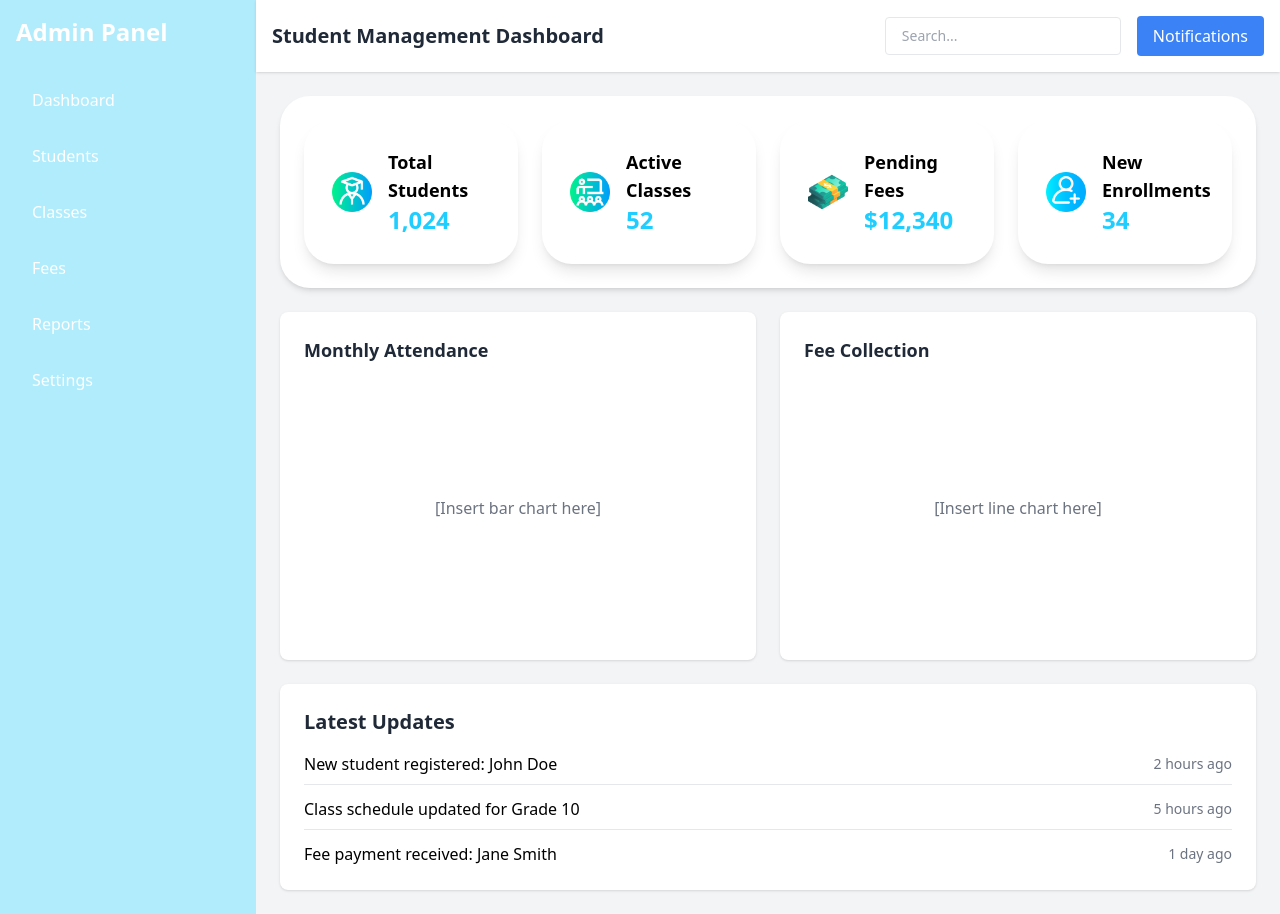
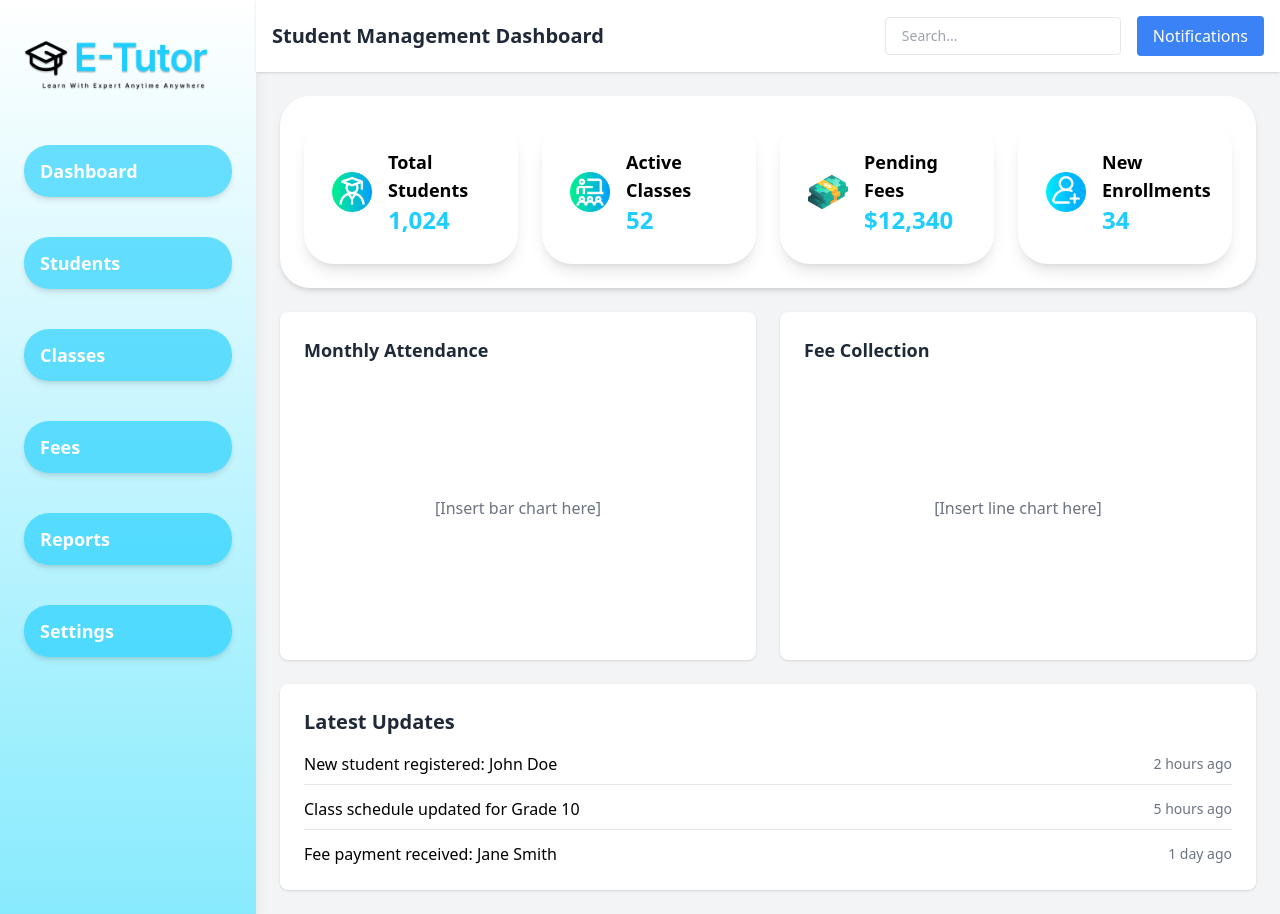
Before and after one commit to Vihanga-Gaganatharu/Poll-Management-System-React, a React (Vite) app: page /dashbord in a window 1280 px wide. Built offline with nearby package versions, Linux system fonts and the light colour scheme.

Commit message:
Side BAR Fixed

```diff
--- a/src/components/SideBar/SideBarPage.tsx
+++ b/src/components/SideBar/SideBarPage.tsx
@@ -1,4 +1,3 @@
-
 export const SideBarPage = () => {
     const menuItems = [
         { label: "Dashboard", link: "/dashbord" },
@@ -10,19 +9,26 @@ export const SideBarPage = () => {
     ];
 
     return (
-        <aside className="w-64 bg-[#B1ECFC] text-white min-h-screen p-4">
-            <div className="text-2xl font-bold mb-8">Admin Panel</div>
+        <aside className="w-64 bg-gradient-to-b from-[#FFFFFF] to-[#88EBFD] text-white min-h-screen p-6 shadow-lg">
+            {/* Admin Panel Header */}
+            <div className="text-3xl font-extrabold mb-12 text-center uppercase tracking-wider text-[#88EBFD]">
+                <img src="/src/assets/logo.png" alt="E-Titer Image" className="mb-4 mx-auto"/>
+            </div>
+
+
+            {/* Navigation Menu */}
             <nav>
-                <ul className="space-y-4">
+                <ul className="space-y-10">
                     {menuItems.map((item) => (
                         <li key={item.label}>
                             <a
                                 href={item.link}
-                                className="block px-4 py-2 rounded hover:bg-blue-500"
+                                className="flex items-center text-center px-4 py-3 rounded-[25px] bg-[#12CCFF] bg-opacity-60 hover:bg-opacity-100 transition-all duration-300 ease-in-out shadow-md hover:shadow-lg"
                             >
-                                {item.label}
+                                <span className="text-lg font-semibold">{item.label}</span>
                             </a>
                         </li>
+
                     ))}
                 </ul>
             </nav>
```
